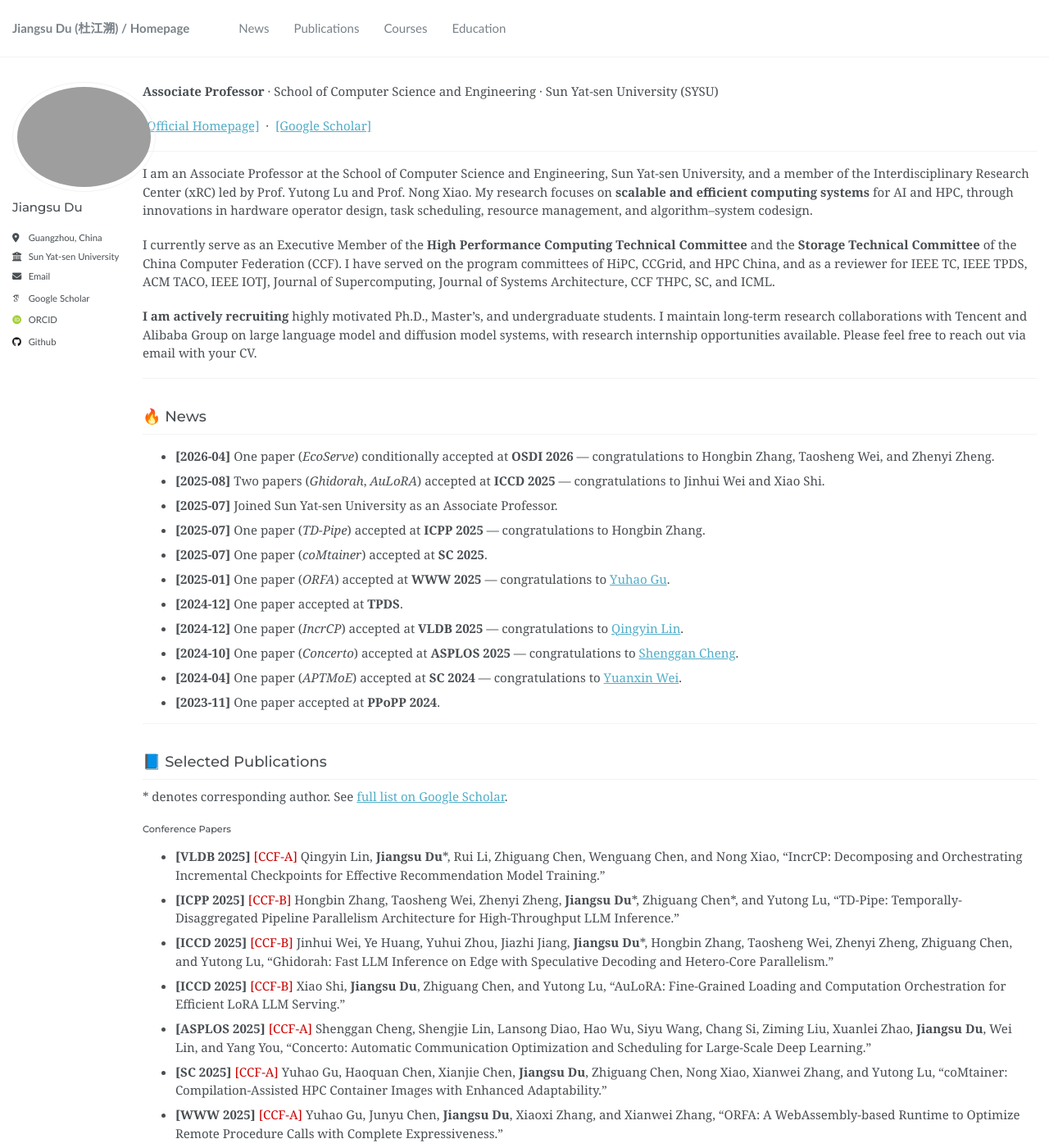
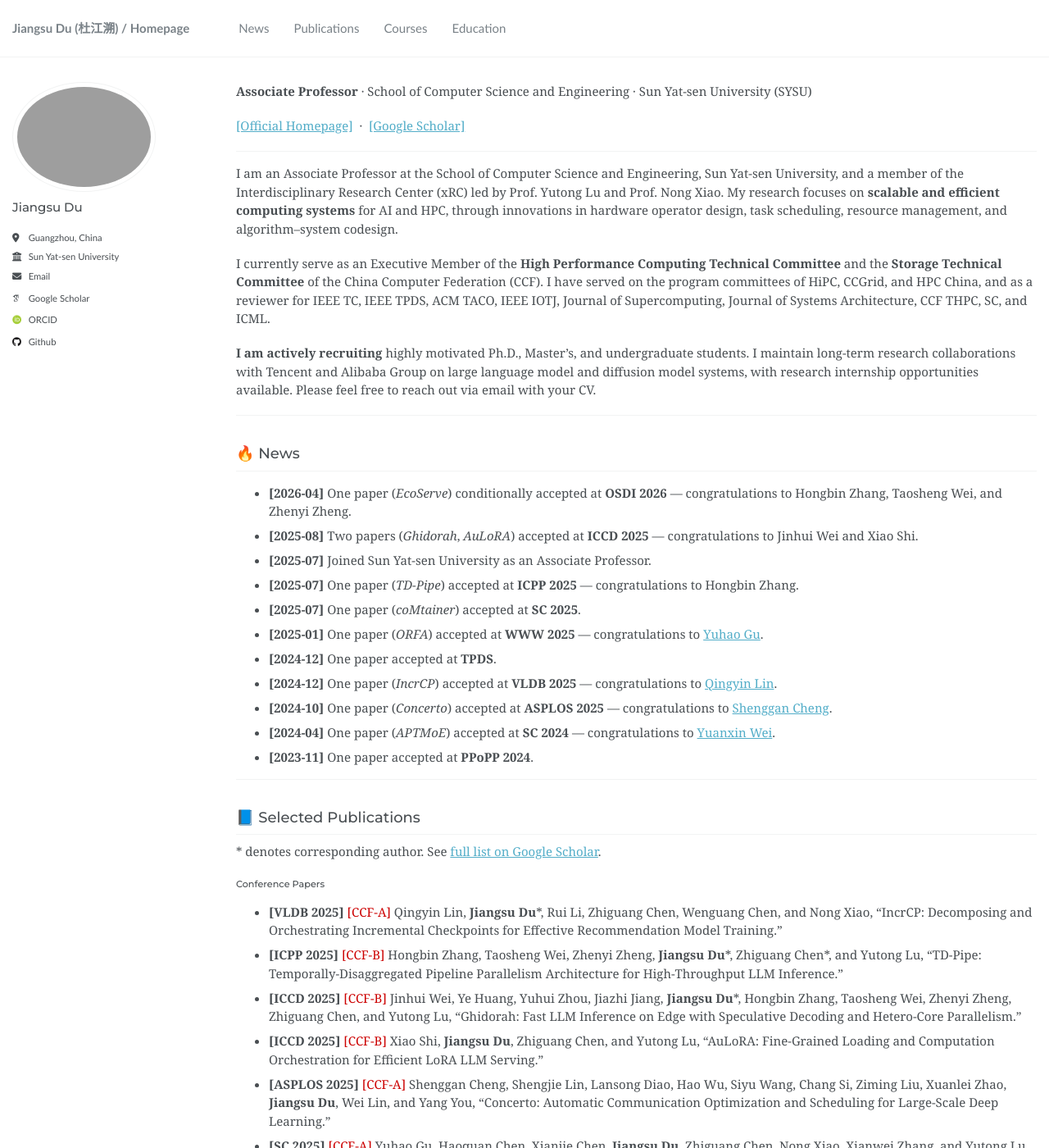
Before and after one commit to dujiangsu/dujiangsu.github.io, a Jekyll site: the page built from _pages/about.md, in a window 1280 px wide and 1400 px high. Shown: the whole window at 82% size. Built offline with Jekyll 4.4.1, drawn with Linux system fonts in a browser that asks for light colours; emoji names are drawn with the system emoji font; some web fonts are replaced.

Commit message:
Add fixed 220px left margin to .page to prevent sidebar overlap

```diff
--- a/_sass/custom/_custom.scss
+++ b/_sass/custom/_custom.scss
@@ -1,3 +1,11 @@
+// === Fix sidebar / content gap ===
+@include breakpoint($large) {
+  .page {
+    margin-left: 220px;
+    width: auto;
+    float: none;
+  }
+}
 
 // === Custom font families ===
 
```
